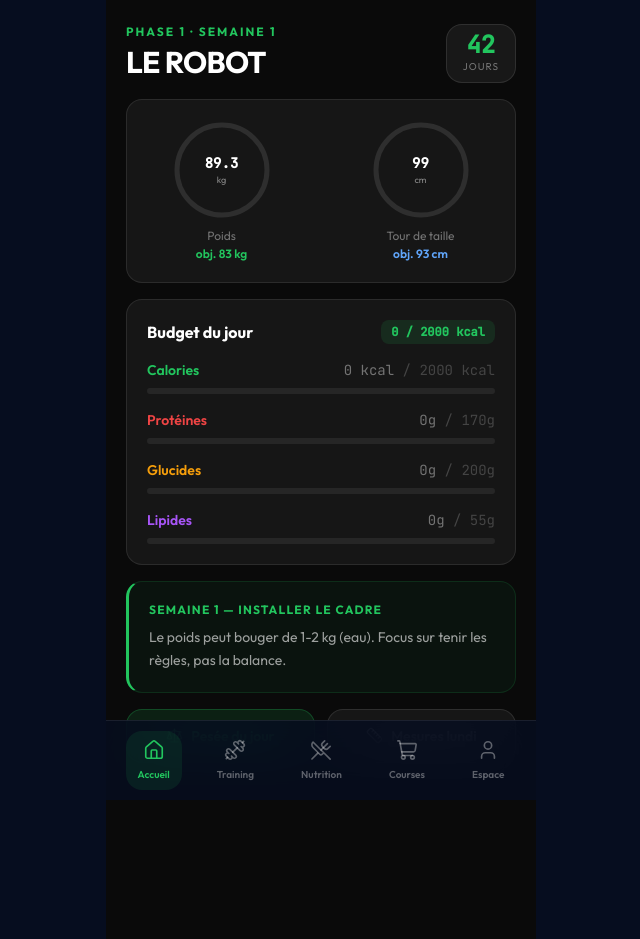
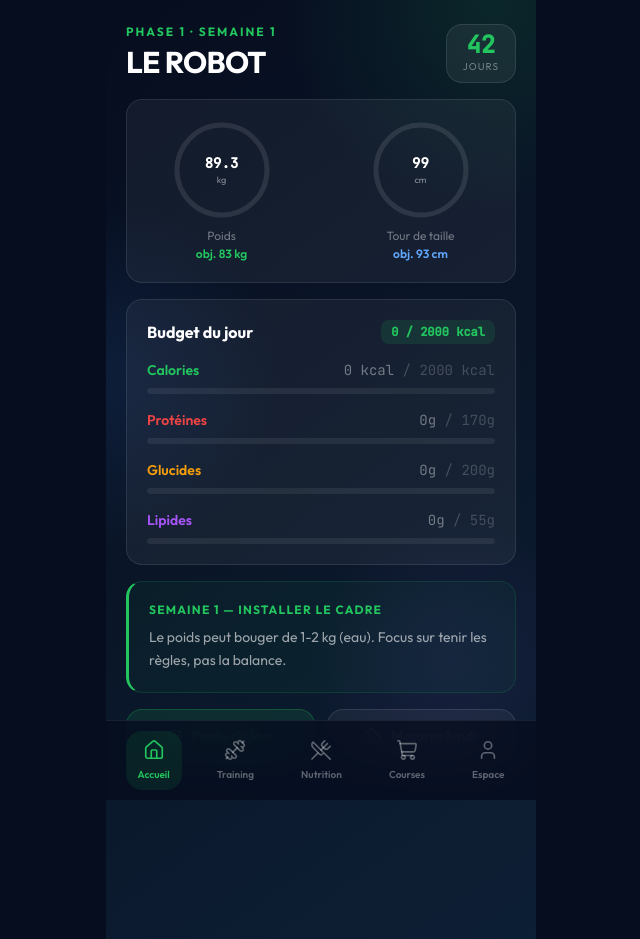
Before and after one commit to anthonynezali/an-sante, a React (Vite) app: page / in a window 1280 px wide. Shown: the whole page, without its empty margins (319-959 px from the left). Built offline with nearby package versions, Linux system fonts and the light colour scheme.

Commit message:
design : glassmorphism dashboard, navbar, composants

```diff
--- a/src/App.tsx
+++ b/src/App.tsx
@@ -57,7 +57,7 @@ export default function App() {
   }
 
   return (
-    <div className="min-h-screen bg-[#0a0a0a] text-white font-outfit pb-16">
+    <div className="min-h-screen text-white font-outfit pb-16">
       {renderTab()}
       <NavBar active={activeTab} onChange={setActiveTab} />
     </div>
```
